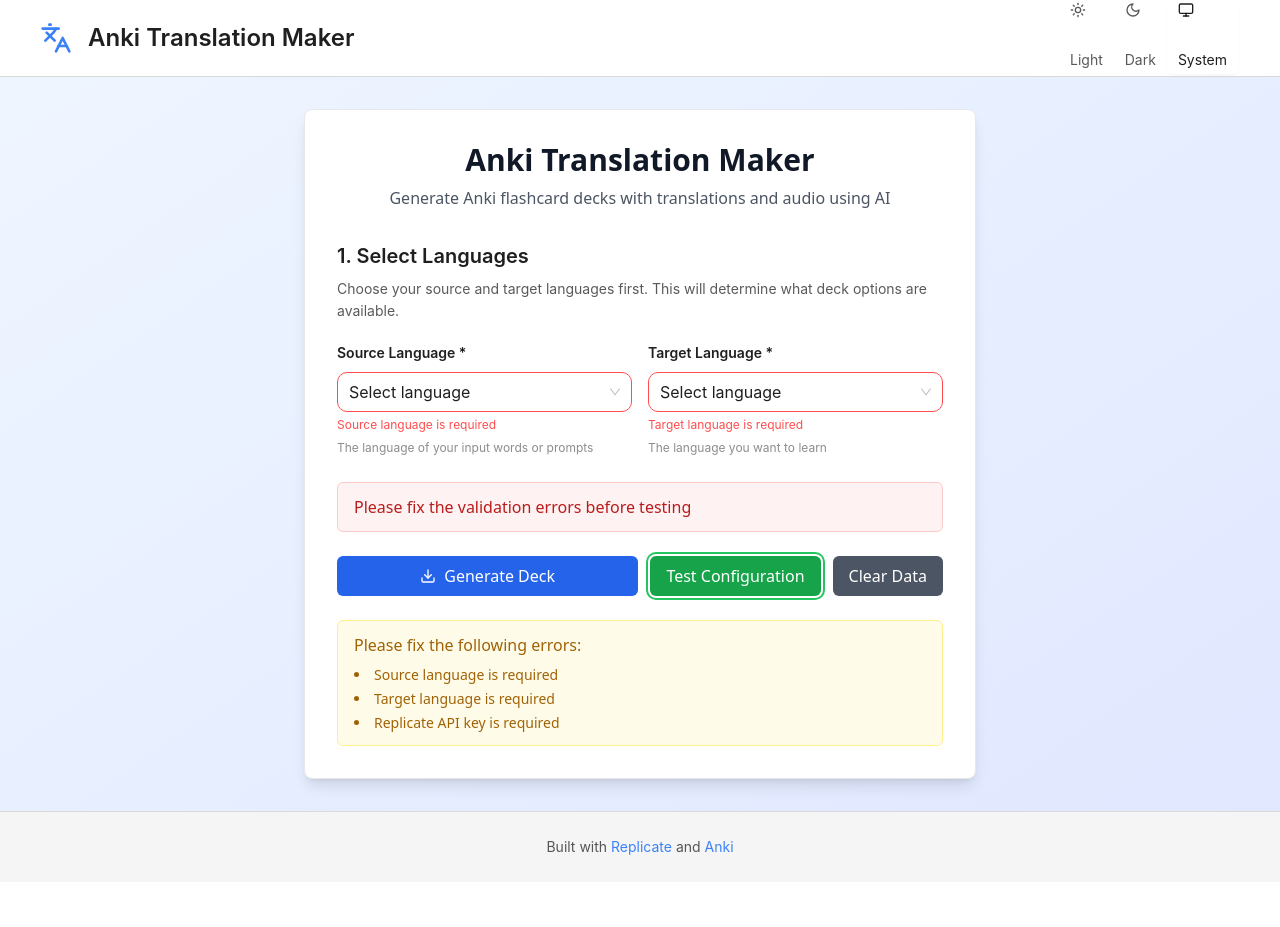
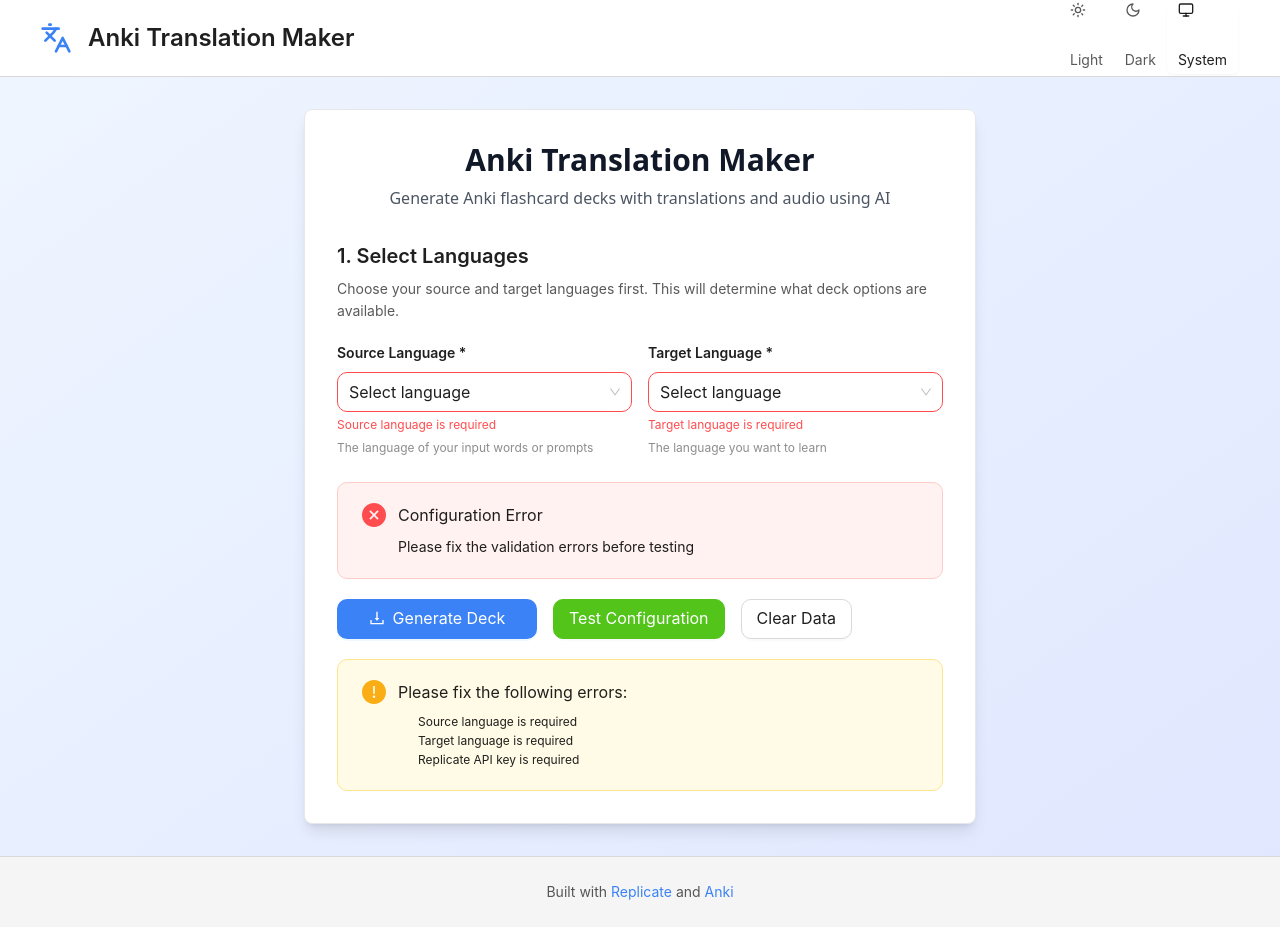
Before and after one commit to NickLewanowicz/anki-translation-maker, a React (Vite) app in the folder packages/frontend/: page / in a window 1280 px wide. Both pictures are taken after a click on the button "Test Configuration". Before the commit the page ends 882 px from the top, so only its background shows below. Built offline with nearby package versions, Linux system fonts and the light colour scheme; no server answers; the HTML template or start-up script is replaced by a standard one.

Commit message:
feat: complete ant design migration - migrate DeckGeneratorForm using Form, Button, Alert, Spin, Space with theme tokens

```diff
--- a/packages/frontend/src/components/DeckGeneratorForm.tsx
+++ b/packages/frontend/src/components/DeckGeneratorForm.tsx
@@ -1,5 +1,6 @@
 import React, { useState } from 'react'
-import { Download, Loader2, AlertCircle } from 'lucide-react'
+import { Form, Button, Alert, Spin, Space, theme } from 'antd'
+import { DownloadOutlined, LoadingOutlined, ExclamationCircleOutlined } from '@ant-design/icons'
 import { deckService } from '../services/deckService'
 import { analyticsService } from '../services/analyticsService'
 import { useFormState } from './forms/hooks/useFormState'
@@ -10,6 +11,7 @@ import { CardDirectionSection } from './forms/sections/CardDirectionSection'
 import { ModelSettingsSection } from './forms/sections/LanguageAudioSection'
 
 export function DeckGeneratorForm() {
+    const { token } = theme.useToken()
     const [isGenerating, setIsGenerating] = useState(false)
     const [isTesting, setIsTesting] = useState(false)
     const [error, setError] = useState<string | null>(null)
@@ -142,15 +144,28 @@ export function DeckGeneratorForm() {
     // Show loading state while localStorage is being loaded
     if (!isLocalStorageLoaded) {
         return (
-            <div className="flex items-center justify-center py-8">
-                <Loader2 className="h-6 w-6 animate-spin text-blue-500" />
-                <span className="ml-2 text-gray-600 dark:text-gray-300">Loading saved data...</span>
+            <div style={{
+                display: 'flex',
+                alignItems: 'center',
+                justifyContent: 'center',
+                padding: `${token.paddingLG}px 0`
+            }}>
+                <Spin
+                    indicator={<LoadingOutlined style={{ fontSize: 24, color: token.colorPrimary }} spin />}
+                    size="large"
+                />
+                <span style={{
+                    marginLeft: token.marginSM,
+                    color: token.colorTextSecondary
+                }}>
+                    Loading saved data...
+                </span>
             </div>
         )
     }
 
     return (
-        <form onSubmit={handleSubmit} className="space-y-6">
+        <Form onFinish={handleSubmit} layout="vertical" style={{ gap: token.marginLG }}>
             {/* Step 1: Language Selection */}
             <LanguageSelectionSection
                 formData={formData}
@@ -189,81 +204,94 @@ export function DeckGeneratorForm() {
 
             {/* Error Display */}
             {error && (
-                <div className="bg-red-50 dark:bg-red-900/20 border border-red-200 dark:border-red-800 text-red-700 dark:text-red-200 px-4 py-3 rounded-md transition-colors">
-                    <div className="flex items-center">
-                        <AlertCircle className="h-5 w-5 mr-2 flex-shrink-0" />
-                        <span>{error}</span>
-                    </div>
-                </div>
+                <Alert
+                    message="Error"
+                    description={error}
+                    type="error"
+                    icon={<ExclamationCircleOutlined />}
+                    showIcon
+                    style={{ marginBottom: token.marginMD }}
+                />
             )}
 
             {/* Test Result Display */}
             {testResult && (
-                <div className={`border px-4 py-3 rounded-md transition-colors ${testResult.includes('✅')
-                    ? 'bg-green-50 dark:bg-green-900/20 border-green-200 dark:border-green-800 text-green-700 dark:text-green-200'
-                    : 'bg-red-50 dark:bg-red-900/20 border-red-200 dark:border-red-800 text-red-700 dark:text-red-200'
-                    }`}>
-                    <p>{testResult}</p>
-                </div>
+                <Alert
+                    message={testResult.includes('✅') ? 'Configuration Valid' : 'Configuration Error'}
+                    description={testResult}
+                    type={testResult.includes('✅') ? 'success' : 'error'}
+                    showIcon
+                    style={{ marginBottom: token.marginMD }}
+                />
             )}
 
             {/* Action Buttons */}
-            <div className="flex flex-col sm:flex-row gap-3">
-                <button
-                    type="submit"
-                    disabled={isGenerating || isTesting}
-                    className="flex-1 bg-blue-600 hover:bg-blue-700 disabled:bg-blue-400 text-white font-medium py-2 px-4 rounded-md transition-colors duration-200 focus:outline-none focus:ring-2 focus:ring-blue-500 focus:ring-offset-2 disabled:cursor-not-allowed flex items-center justify-center"
+            <Space.Compact
+                direction="vertical"
+                style={{ width: '100%' }}
+                size="middle"
             >
-                    {isGenerating ? (
-                        <>
-                            <Loader2 className="h-4 w-4 animate-spin mr-2" />
-                            Generating Deck...
-                        </>
-                    ) : (
-                        <>
-                            <Download className="h-4 w-4 mr-2" />
-                            Generate Deck
-                        </>
-                    )}
-                </button>
+                <Space
+                    direction="horizontal"
+                    style={{ width: '100%', flexWrap: 'wrap' }}
+                    size="middle"
+                >
+                    <Button
+                        type="primary"
+                        htmlType="submit"
+                        loading={isGenerating}
+                        disabled={isTesting}
+                        icon={isGenerating ? <LoadingOutlined /> : <DownloadOutlined />}
+                        size="large"
+                        style={{ flex: 1, minWidth: '200px' }}
+                    >
+                        {isGenerating ? 'Generating Deck...' : 'Generate Deck'}
+                    </Button>
 
-                <button
-                    type="button"
+                    <Button
+                        type="default"
                         onClick={handleTestConfiguration}
-                    disabled={isGenerating || isTesting}
-                    className="bg-green-600 hover:bg-green-700 disabled:bg-green-400 text-white font-medium py-2 px-4 rounded-md transition-colors duration-200 focus:outline-none focus:ring-2 focus:ring-green-500 focus:ring-offset-2 disabled:cursor-not-allowed flex items-center justify-center"
+                        loading={isTesting}
+                        disabled={isGenerating}
+                        size="large"
+                        style={{
+                            backgroundColor: token.colorSuccess,
+                            borderColor: token.colorSuccess,
+                            color: 'white'
+                        }}
                     >
-                    {isTesting ? (
-                        <>
-                            <Loader2 className="h-4 w-4 animate-spin mr-2" />
-                            Testing...
-                        </>
-                    ) : (
-                        'Test Configuration'
-                    )}
-                </button>
+                        {isTesting ? 'Testing...' : 'Test Configuration'}
+                    </Button>
 
-                <button
-                    type="button"
+                    <Button
+                        type="default"
                         onClick={handleClearStoredData}
                         disabled={isGenerating || isTesting}
-                    className="bg-gray-600 hover:bg-gray-700 disabled:bg-gray-400 text-white font-medium py-2 px-4 rounded-md transition-colors duration-200 focus:outline-none focus:ring-2 focus:ring-gray-500 focus:ring-offset-2 disabled:cursor-not-allowed"
+                        size="large"
                     >
                         Clear Data
-                </button>
-            </div>
+                    </Button>
+                </Space>
+            </Space.Compact>
 
             {/* Validation Errors Summary */}
             {errors.length > 0 && (
-                <div className="bg-yellow-50 dark:bg-yellow-900/20 border border-yellow-200 dark:border-yellow-800 text-yellow-700 dark:text-yellow-200 px-4 py-3 rounded-md transition-colors">
-                    <h4 className="font-medium mb-2">Please fix the following errors:</h4>
-                    <ul className="list-disc list-inside space-y-1">
+                <Alert
+                    message="Please fix the following errors:"
+                    description={
+                        <ul style={{ margin: 0, paddingLeft: token.paddingMD }}>
                             {errors.map((error, index) => (
-                            <li key={index} className="text-sm">{error.message}</li>
+                                <li key={index} style={{ fontSize: token.fontSizeSM }}>
+                                    {error.message}
+                                </li>
                             ))}
                         </ul>
-                </div>
+                    }
+                    type="warning"
+                    showIcon
+                    style={{ marginTop: token.marginMD }}
+                />
             )}
-        </form>
+        </Form>
     )
 }
```
Lines whose indentation alone changed are shown as unchanged.
